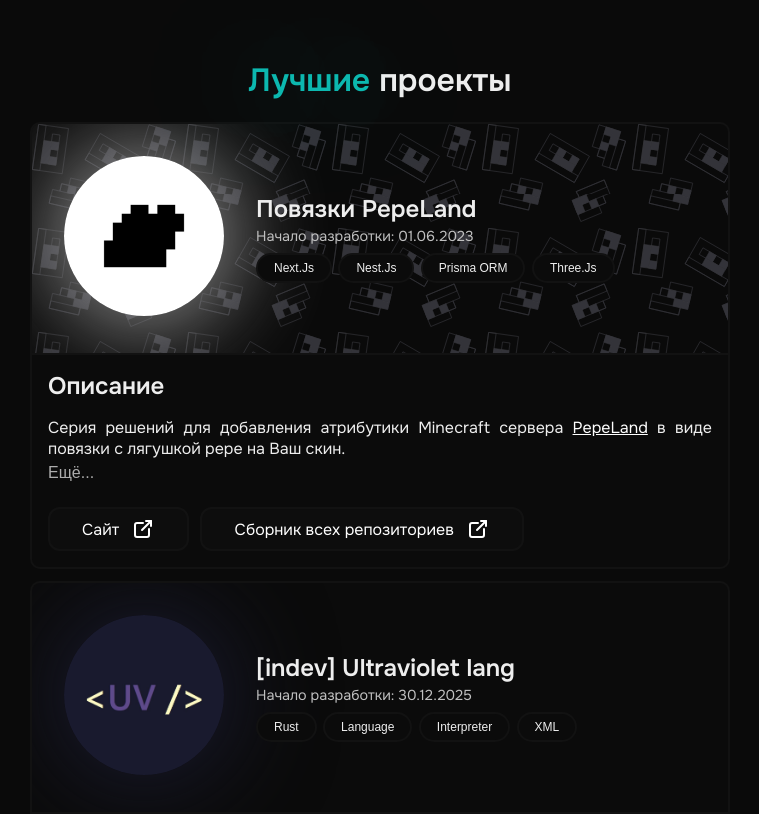
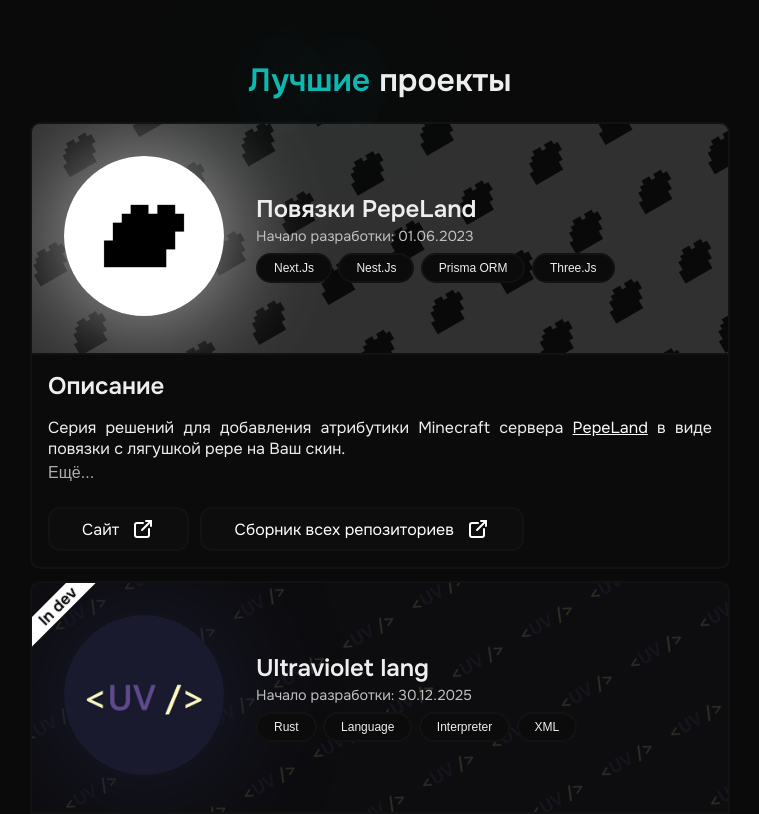
Before and after one commit to Andcool-Systems/andcool-site-v3, a Next.js app: page / in a window 1280 px wide. Shown: the part 1780-2594 px from the top of the page, without its empty margins (260-1019 px from the left). Built offline with nearby package versions, Linux system fonts and the light colour scheme; no server answers; a web font is replaced by a local one.

Commit message:
feat: enhance project card with 'in development' indicator and improve styles

```diff
--- a/app/components/projectCard.module.tsx
+++ b/app/components/projectCard.module.tsx
@@ -13,6 +13,7 @@
     title: string;
     creation_date: string;
     end_of_support?: string;
+    indev?: boolean;
     tags: string[];
     icon: {
         url: string;
@@ -26,12 +27,6 @@
         url: string;
     }[];
 }
-
-const ppl_bandage_styles: CSSProperties = {
-    background: 'url(/static/background_amoled.svg)',
-    backgroundSize: '150px',
-    backgroundRepeat: 'repeat'
-};
 
 const Card = ({ project }: { project: ProjectProp }) => {
     const [expanded, setExpanded] = useState<boolean>(false);
@@ -67,10 +62,19 @@
 
     return (
         <article className={styles_pr.child} id={project.id}>
-            <div
-                className={styles_pr.head}
-                style={project.id === 'pplbandage' ? ppl_bandage_styles : {}}
-            >
+            <div className={styles_pr.head}>
+                <div
+                    className={styles_pr.background}
+                    style={
+                        {
+                            '--img-url': `url(${project.icon.url})`
+                        } as CSSProperties
+                    }
+                />
+                {project.indev && (
+                    <div className={styles_pr.in_dev_main}>In dev</div>
+                )}
+
                 <Card3D>
                     <Image
                         style={{
--- a/app/data.tsx
+++ b/app/data.tsx
@@ -403,8 +403,9 @@
     },
     {
         id: 'ultraviolet',
-        title: '[indev] Ultraviolet lang',
+        title: 'Ultraviolet lang',
         creation_date: '30.12.2025',
+        indev: true,
         tags: ['Rust', 'Language', 'Interpreter', 'XML'],
         icon: {
             url: '/static/uv-lang.jpg',
--- a/app/styles/page.module.css
+++ b/app/styles/page.module.css
@@ -69,7 +69,7 @@
 }
 
 .hello {
-	text-align: left;
+	text-align: justify;
 }
 
 .social {
--- a/app/styles/projects.module.css
+++ b/app/styles/projects.module.css
@@ -16,6 +16,11 @@
     position: relative;
     display: flex;
     flex-direction: column;
+    transition: transform .8s cubic-bezier(.215, .61, .355, 1);
+}
+
+.child:hover {
+    transform: scale(1.01);
 }
 
 .head {
@@ -30,6 +35,8 @@
     border-top-right-radius: 10px;
 
     flex-shrink: 0;
+
+    position: relative;
 }
 
 .head img {
@@ -151,6 +158,38 @@
     width: calc(1400px + .75rem);
 }
 
+.background {
+    background-image: var(--img-url);
+    background-size: 80px;
+    background-repeat: repeat;
+    position: absolute;
+
+    top: -100%;
+    left: -10%;
+    bottom: -100%;
+    right: -10%;
+
+    opacity: .15;
+    transform: rotate(-30deg);
+}
+
+.in_dev_main {
+    position: absolute;
+    left: 0;
+    top: 0;
+
+    z-index: 1000;
+    background-color: white;
+    color: black;
+    font-weight: bold;
+
+
+    padding: 0 2rem;
+
+    transform: rotate(-45deg) translate(-27%, -12px);
+}
+
+
 @media(max-width: 1774px) {
     .more {
         width: 700px;
```
